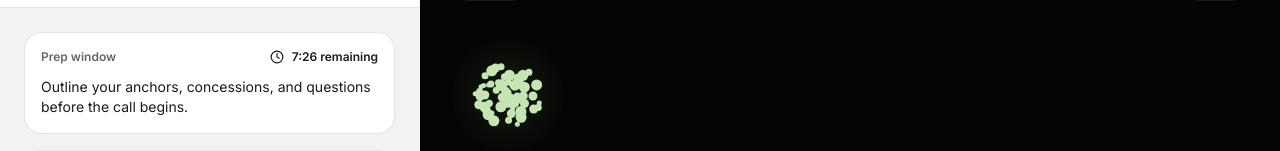
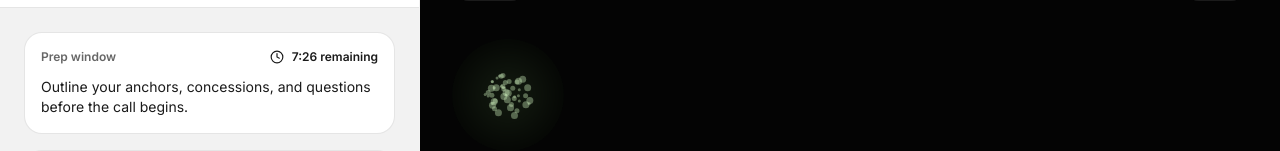
Before and after one commit to RahulThennarasu/impasse, a Next.js app in the folder frontend/: page /negotiation in a window 1280 px wide. Shown: the part 218-369 px from the top of the page. Built offline with nearby package versions, Linux system fonts and the light colour scheme; no server answers.

Commit message:
fix: finetuning opponent orb

```diff
--- a/frontend/app/(call)/negotiation/OpponentOrb.tsx
+++ b/frontend/app/(call)/negotiation/OpponentOrb.tsx
@@ -50,13 +50,13 @@ export function OpponentOrb({
 
   const particles = useMemo<Particle[]>(
     () =>
-      Array.from({ length: 64 }).map((_, index) => {
+      Array.from({ length: 48 }).map((_, index) => {
         const rng = seededRandom(index + 1);
         const angle = rng() * Math.PI * 2;
-        const radius = Math.sqrt(rng()) * 38;
+        const radius = Math.sqrt(rng()) * 32;
         return {
           id: index,
-          size: 5 + (index % 4) * 2,
+          size: 3 + (index % 3) * 2,
           x: Math.cos(angle) * radius,
           y: Math.sin(angle) * radius,
           dx: rng() * 2 - 1,
@@ -121,17 +121,20 @@ export function OpponentOrb({
               Math.sin(phase + particle.p1) * particle.dx * 1.8 * speedBoost;
             const swirlY =
               Math.cos(phase + particle.p1) * particle.dy * 1.8 * speedBoost;
-            const expansion = 0.85 + activeLevel * 0.55;
+            const expansion = 0.7 + activeLevel * 0.55;
+            const sizeBoost = 1 + activeLevel * 0.9;
             const x = (particle.x + flowX + swirlX * 0.45) * expansion;
             const y = (particle.y + flowY + swirlY * 0.45) * expansion;
+            const opacity = 0.4 + activeLevel * 0.6;
             return (
               <div
                 key={particle.id}
                 className="absolute left-1/2 top-1/2 rounded-full bg-[#c5e5b4]"
                 style={{
-                  width: particle.size,
-                  height: particle.size,
+                  width: particle.size * sizeBoost,
+                  height: particle.size * sizeBoost,
                   transform: `translate(-50%, -50%) translate(${x}px, ${y}px)`,
+                  opacity,
                 }}
               />
             );
```
